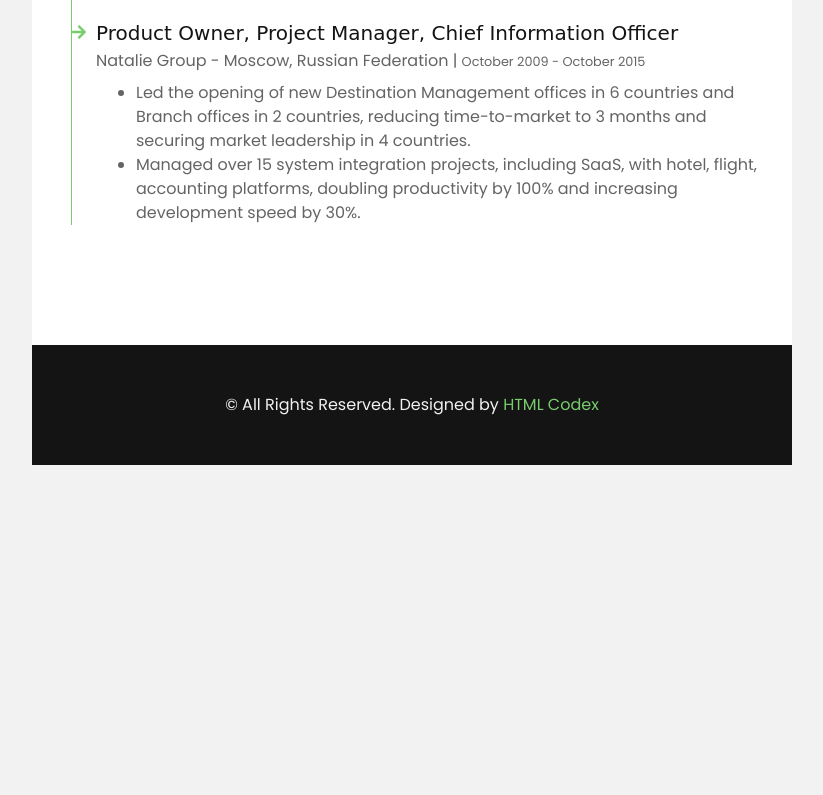
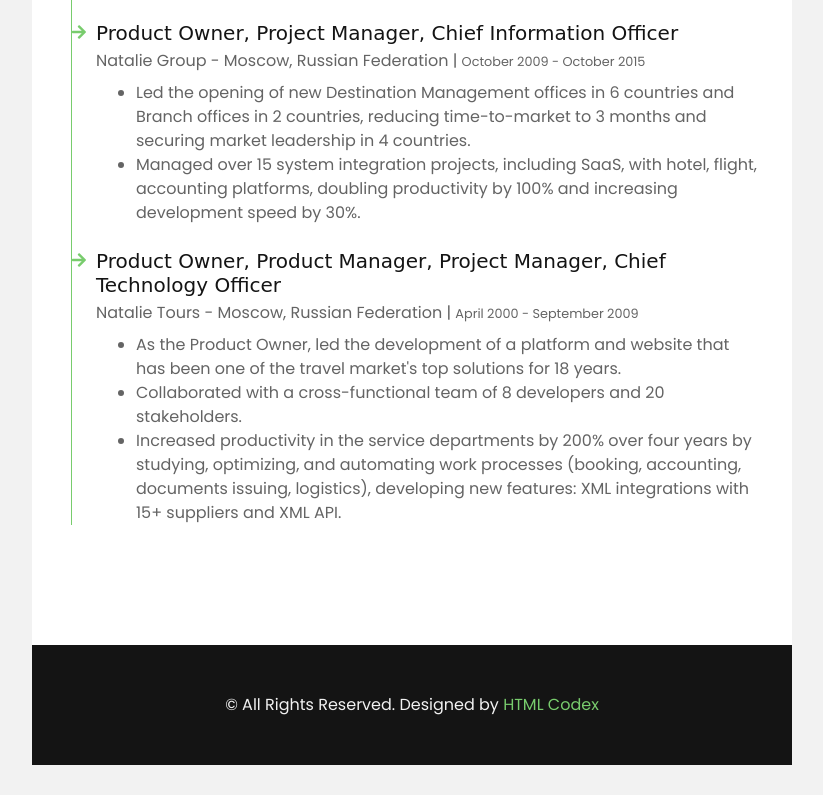
Before and after one commit to SergeiScheglov/personal, a plain HTML site: page index.html in a window 1280 px wide. Shown: the part 1466-2261 px from the top of the page, without its empty margins (418-1241 px from the left). Before the commit the page ends 1961 px from the top, so only its background shows below. Drawn offline with nearby package versions, Linux system fonts and the light colour scheme; a web font is replaced by a local one.

Commit message:
Add files via upload

```diff
--- a/index.html
+++ b/index.html
@@ -35,13 +35,15 @@
                         <h4 class="typed-text-output d-inline-block text-body"></h4>
                         <div class="typed-text d-none">Product Manager | Product Owner | Agile, Scrum | E-commerce & Digital Platforms</div>
                     </div>
-                    <!--div class="d-flex justify-content-center mt-auto mb-3">
+                    <div class="d-flex justify-content-center mt-auto mb-3">
+                        <!--
                         <a class="mx-2" href="#"><i class="fab fa-twitter"></i></a>
                         <a class="mx-2" href="#"><i class="fab fa-facebook-f"></i></a>
                         <a class="mx-2" href="#"><i class="fab fa-linkedin-in"></i></a>
                         <a class="mx-2" href="#"><i class="fab fa-instagram"></i></a>
                         <a class="mx-2" href="#"><i class="fab fa-youtube"></i></a>
-                    </div-->
+                        -->
+                    </div>
                     <div class="d-flex align-items-end justify-content-between">
                         <a href="https://drive.google.com/file/d/1BcPiIuzDmqh46mqlVeyZbfOHiIc5nPvy/view" class="btn btn-block border-right">Download CV</a>
                         <a href="mailto:sheglov.sergei@gmail.com" class="btn btn-block btn-scroll">Contact Me</a>
@@ -138,8 +140,18 @@
                                     <h5 class="mb-1">Product Owner, Project Manager, Chief Information Officer</h5>
                                     <p class="mb-2">Natalie Group - Moscow, Russian Federation | <small>October 2009 - October 2015</small></p>
                                     <ul>
-                                        <li>Led the opening of new Destination Management offices in 6 countries and Branch offices in 2 countries, reducing time-to-market to 3 months and securing market leadership in 4 countries.
+                                        <li>Led the opening of new Destination Management offices in 6 countries and Branch offices in 2 countries, reducing time-to-market to 3 months and securing market leadership in 4 countries.</li>
                                         <li>Managed over 15 system integration projects, including SaaS, with hotel, flight, accounting platforms, doubling productivity by 100% and increasing development speed by 30%.</li>
+                                </ul>
+                                </div>
+                                <div class="position-relative mb-4">
+                                    <i class="fa fa-arrow-right text-primary position-absolute" style="top: 3px; left: -24px;"></i>
+                                    <h5 class="mb-1">Product Owner, Product Manager, Project Manager, Chief Technology Officer</h5>
+                                    <p class="mb-2">Natalie Tours - Moscow, Russian Federation | <small>April 2000 - September 2009</small></p>
+                                    <ul>
+                                        <li>As the Product Owner, led the development of a platform and website that has been one of the travel market's top solutions for 18 years.</li>
+                                        <li>Collaborated with a cross-functional team of 8 developers and 20 stakeholders.</li>
+                                        <li>Increased productivity in the service departments by 200% over four years by studying, optimizing, and automating work processes (booking, accounting, documents issuing, logistics), developing new features: XML integrations with 15+ suppliers and XML API.</li>
                                 </ul>
                                 </div>
                             </div>
```
